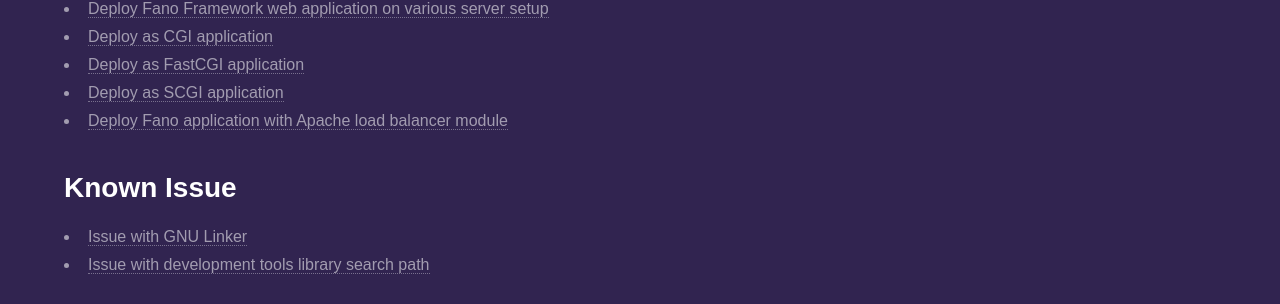
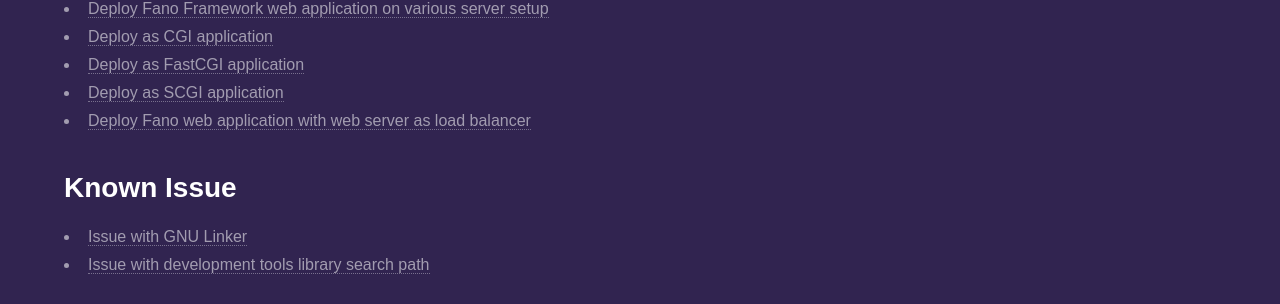
Before and after one commit to fanoframework/fanoframework.github.io, a Jekyll site: the page built from documentation/index.md, in a window 1280 px wide and 900 px high, scrolled down 1531 px. Shown: the part 413-717 px from the top of the window. Built offline with Jekyll 4.4.1, drawn with Linux system fonts in a browser that asks for light colours; our own code applies the rules of GitHub Pages for plain Markdown files.

Commit message:
imrpve content to match current update

```diff
--- a/documentation/index.md
+++ b/documentation/index.md
@@ -69,7 +69,7 @@
 - [Deploy as CGI application](/deployment/cgi)
 - [Deploy as FastCGI application](/deployment/fastcgi)
 - [Deploy as SCGI application](/deployment/scgi)
-- [Deploy Fano application with Apache load balancer module](/deployment/load-balancer-setup)
+- [Deploy Fano web application with web server as load balancer](/deployment/load-balancer-setup)
 
 ## Known Issue
 - [Issue with GNU Linker](/known-issues#issue-with-gnu-linker)
```
